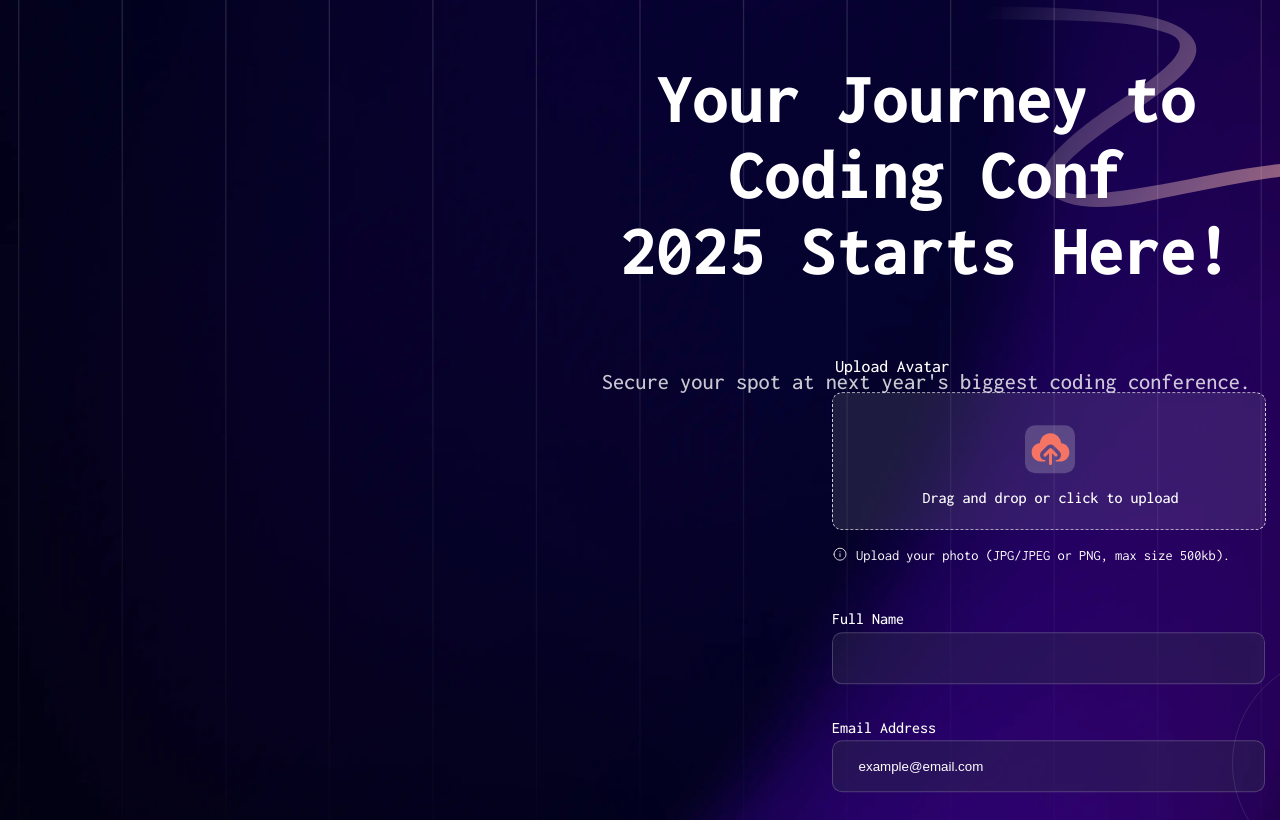
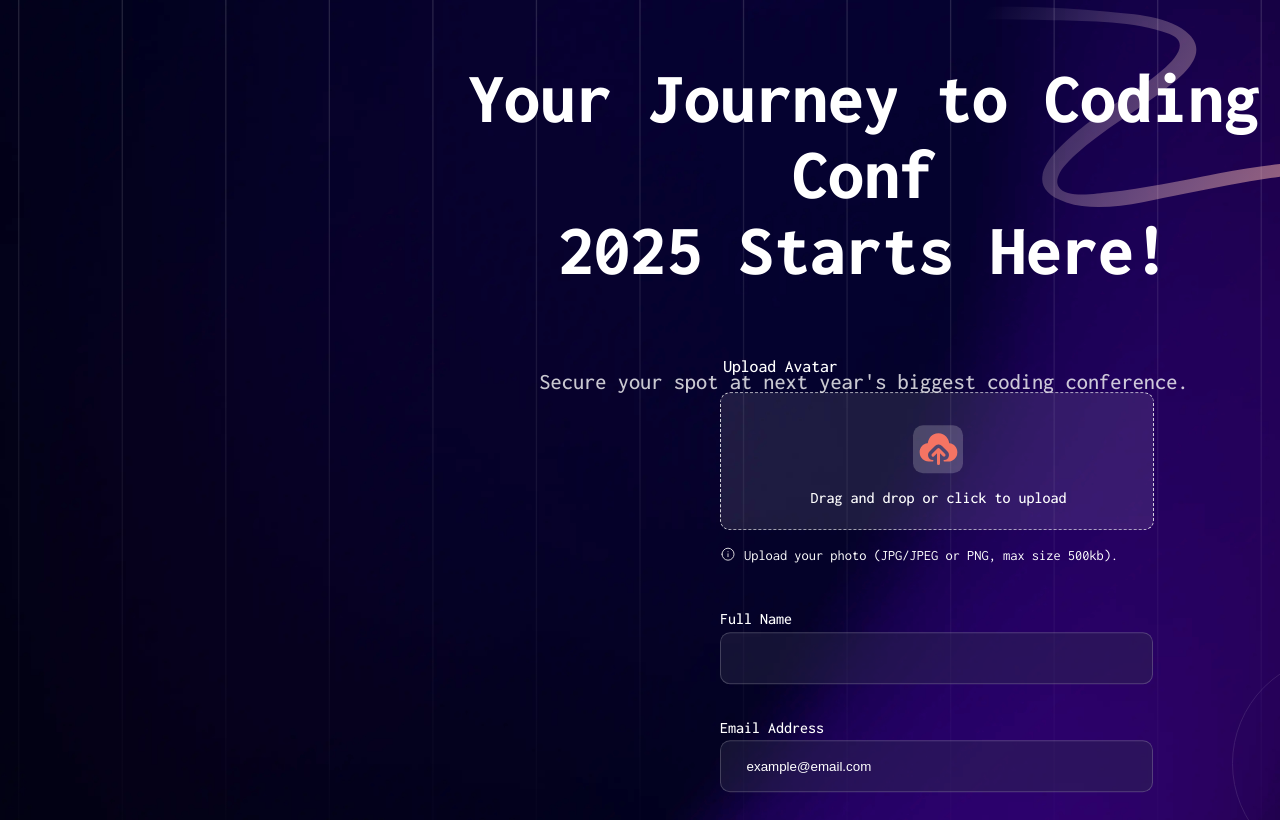
Before and after one commit to Samson23-ux/Coding-conference, a plain HTML site: page index.html in a window 1280 px wide. Shown: the part 80-900 px from the top of the page. Drawn offline with Linux system fonts and the light colour scheme.

Commit message:
Update syle.css

```diff
--- a/syle.css
+++ b/syle.css
@@ -71,7 +71,7 @@ header {
     display: flex;
     flex-direction: column;
     position: absolute;
-    left: 35.8rem;
+    left: 28rem;
 }
 
 .conf_header-dekstop {
@@ -91,7 +91,7 @@ header {
     flex-direction: column;
     max-width: 100%;
     width: 31rem;
-    transform: translate(50rem, 21.2rem);
+    transform: translate(43rem, 21.2rem);
 }
 
 .avatar {
```
